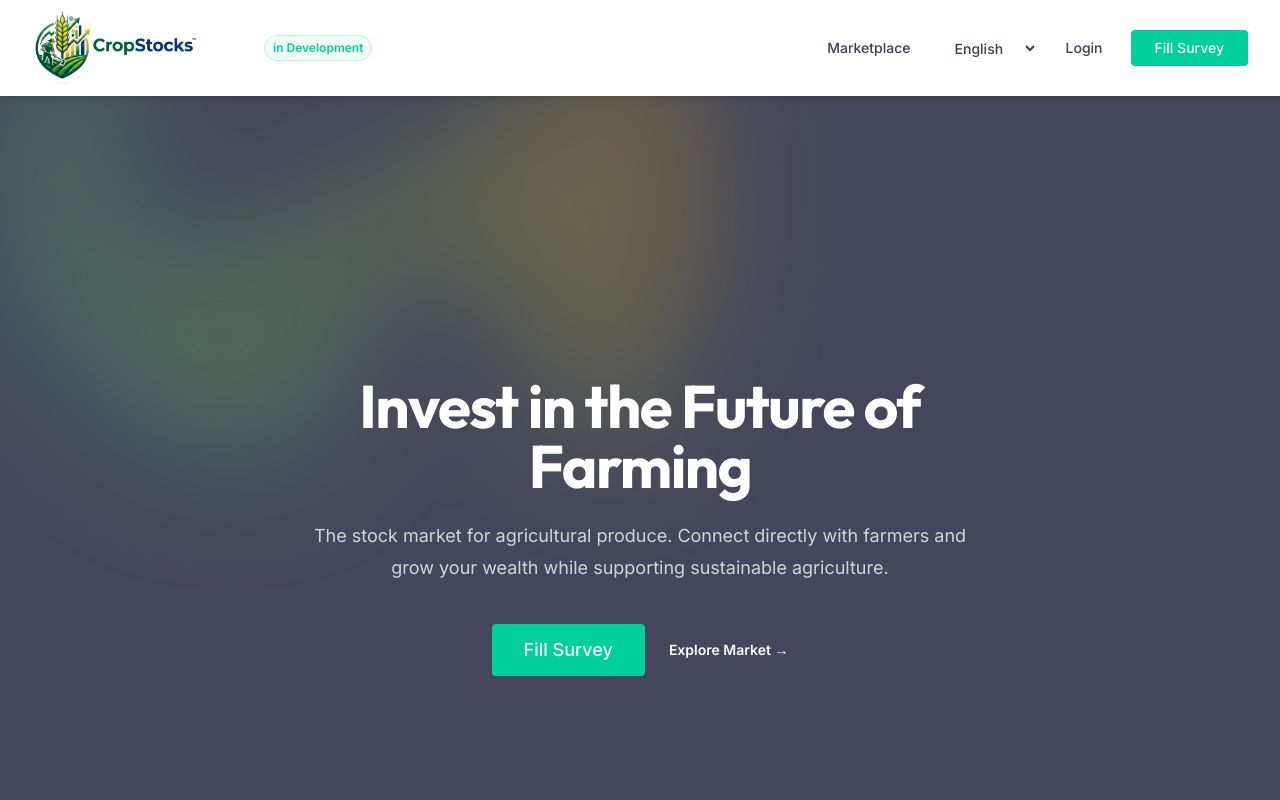
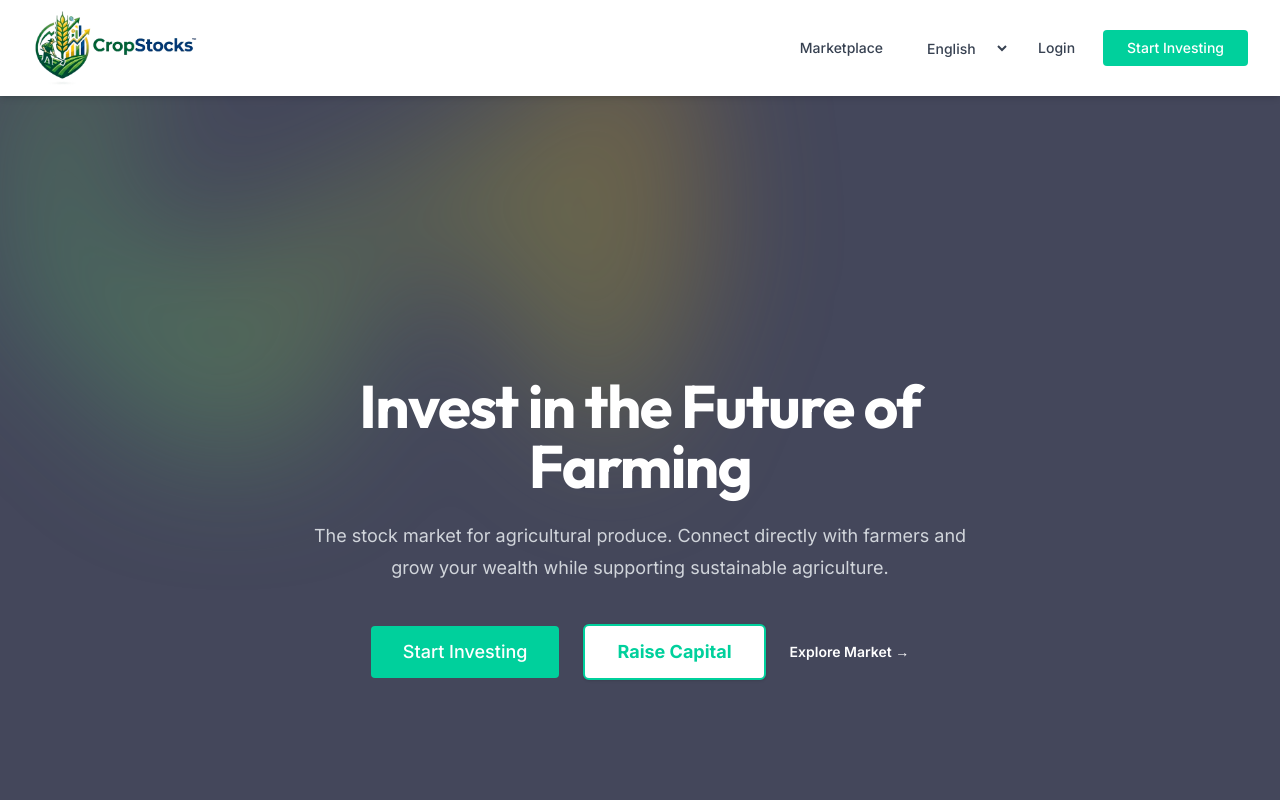
Before and after one commit to cropstocks/CropStocks, a React (Vite) app in the folder client/: page / in a window 1280 px wide. Shown: the top 800 px of the page. Built offline with nearby package versions, Linux system fonts and the light colour scheme; no server answers.

Commit message:
style: remove dev badges and survey links, add investing CTAs

```diff
--- a/client/src/components/Navbar.jsx
+++ b/client/src/components/Navbar.jsx
@@ -16,14 +16,11 @@ export default function Navbar() {
             <Link to="/" className="flex-shrink-0 flex items-center h-auto w-56">
               <img src="/logo.png" alt="CropStocks Logo" className="h-16 md:h-20 w-auto object-contain" />
             </Link>
-            <span className="hidden sm:inline-block ml-2 text-xs font-semibold text-brand-green bg-green-50 px-2 py-1 rounded-full border border-green-200 whitespace-nowrap">
-              in Development
-            </span>
           </div>
           <div className="hidden md:flex items-center space-x-4">
-            <button onClick={() => alert('In Production')} className="text-gray-700 hover:text-brand-green px-3 py-2 rounded-md text-sm font-medium text-left">
+            <Link to="/marketplace" className="text-gray-700 hover:text-brand-green px-3 py-2 rounded-md text-sm font-medium text-left">
               {t('marketplace')}
-            </button>
+            </Link>
             <select
               value={locale}
               onChange={(e) => changeLocale(e.target.value)}
@@ -45,9 +42,6 @@ export default function Navbar() {
                 <Link to="/documents" className="text-gray-700 hover:text-brand-green px-3 py-2 rounded-md text-sm font-medium">
                   Legal Docs
                 </Link>
-                <Link to="/survey" className="text-gray-700 hover:text-brand-green px-3 py-2 rounded-md text-sm font-medium">
-                  Survey
-                </Link>
                 <button onClick={logout} className="btn-outline text-sm">
                   {t('logout')}
                 </button>
@@ -57,8 +51,8 @@ export default function Navbar() {
                 <Link to="/login" className="text-gray-700 hover:text-brand-green px-3 py-2 rounded-md text-sm font-medium text-left">
                   {t('login')}
                 </Link>
-                <Link to="/survey" className="btn-primary text-sm">
-                  Fill Survey
+                <Link to="/register/investor" className="btn-primary text-sm">
+                  Start Investing
                 </Link>
               </>
             )}
@@ -83,9 +77,9 @@ export default function Navbar() {
       {isMobileMenuOpen && (
         <div className="md:hidden">
           <div className="px-2 pt-2 pb-3 space-y-1 sm:px-3">
-            <button onClick={() => alert('In Production')} className="block w-full text-left px-3 py-2 rounded-md text-base font-medium text-gray-700 hover:text-brand-green hover:bg-gray-50">
+            <Link to="/marketplace" className="block w-full text-left px-3 py-2 rounded-md text-base font-medium text-gray-700 hover:text-brand-green hover:bg-gray-50">
               {t('marketplace')}
-            </button>
+            </Link>
             <select
               value={locale}
               onChange={(e) => changeLocale(e.target.value)}
@@ -104,9 +98,6 @@ export default function Navbar() {
                 <Link to="/documents" className="block px-3 py-2 rounded-md text-base font-medium text-gray-700 hover:text-brand-green hover:bg-gray-50">
                   Legal Docs
                 </Link>
-                <Link to="/survey" className="block px-3 py-2 rounded-md text-base font-medium text-gray-700 hover:text-brand-green hover:bg-gray-50">
-                  Survey
-                </Link>
                 <button onClick={logout} className="block w-full text-left px-3 py-2 rounded-md text-base font-medium text-brand-green font-bold hover:bg-gray-50">
                   {t('logout')}
                 </button>
@@ -116,8 +107,8 @@ export default function Navbar() {
                 <Link to="/login" className="block w-full text-left px-3 py-2 rounded-md text-base font-medium text-gray-700 hover:text-brand-green hover:bg-gray-50">
                   {t('login')}
                 </Link>
-                <Link to="/survey" className="block px-3 py-2 rounded-md text-base font-medium text-brand-green font-bold hover:bg-gray-50">
-                  Fill Survey
+                <Link to="/register/investor" className="block px-3 py-2 rounded-md text-base font-medium text-brand-green font-bold hover:bg-gray-50">
+                  Start Investing
                 </Link>
               </>
             )}
--- a/client/src/pages/LandingPage.jsx
+++ b/client/src/pages/LandingPage.jsx
@@ -19,13 +19,16 @@ export default function LandingPage() {
           <p className="mt-6 text-lg leading-8 text-gray-300">
             {t('hero_subtitle')}
           </p>
-          <div className="mt-10 flex items-center justify-center gap-x-6">
-            <Link to="/survey" className="btn-primary text-lg px-8 py-3">
-              Fill Survey
+          <div className="mt-10 flex flex-col sm:flex-row items-center justify-center gap-4 sm:gap-x-6">
+            <Link to="/register/investor" className="btn-primary text-lg px-8 py-3 w-full sm:w-auto">
+              Start Investing
             </Link>
-            <button onClick={() => alert('In Production')} className="text-sm font-semibold leading-6 text-white hover:text-brand-green transition-colors">
+            <Link to="/register/farmer" className="bg-white text-brand-green font-bold text-lg px-8 py-3 rounded-md border-2 border-brand-green hover:bg-green-50 transition-colors w-full sm:w-auto shadow">
+              Raise Capital
+            </Link>
+            <Link to="/marketplace" className="text-sm font-semibold leading-6 text-white hover:text-brand-green transition-colors mt-4 sm:mt-0">
               {t('explore_market')} <span aria-hidden="true">→</span>
-            </button>
+            </Link>
           </div>
         </div>
       </div>
```
